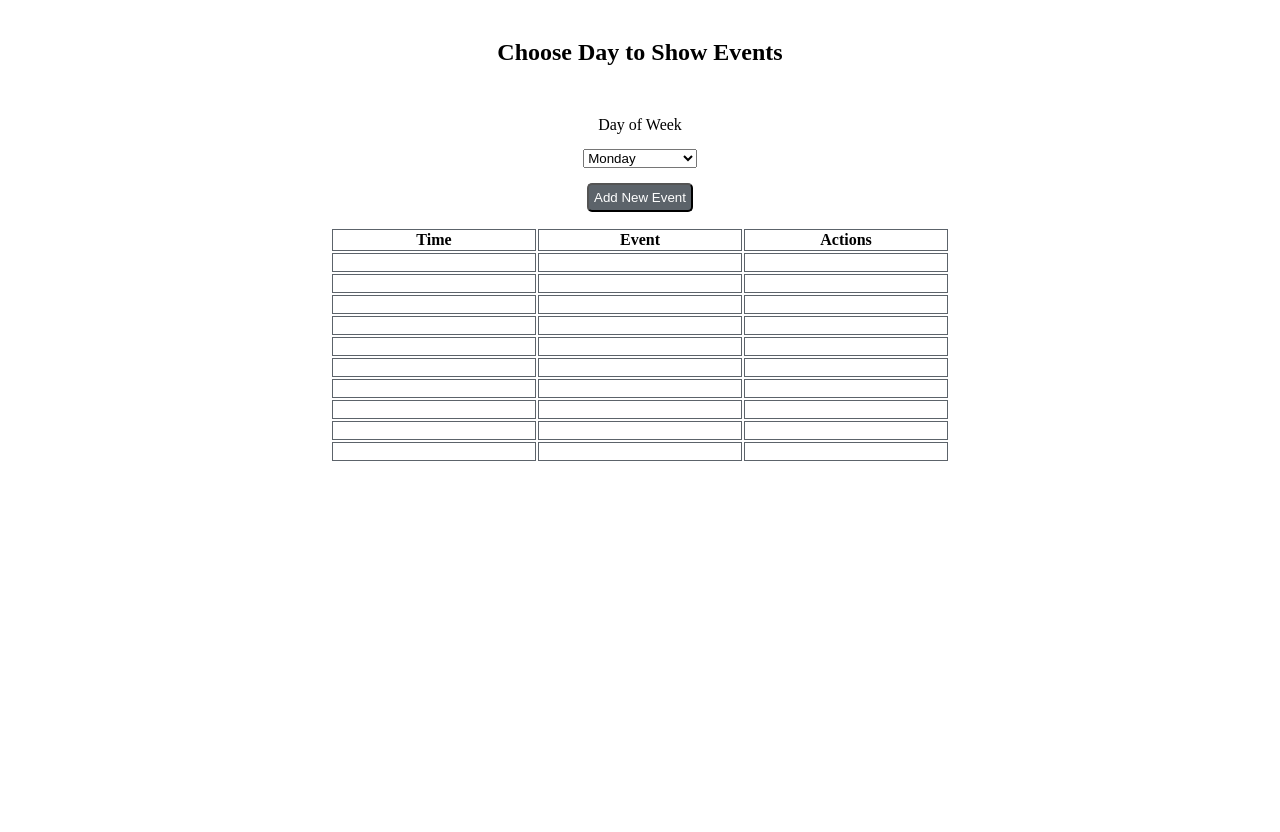
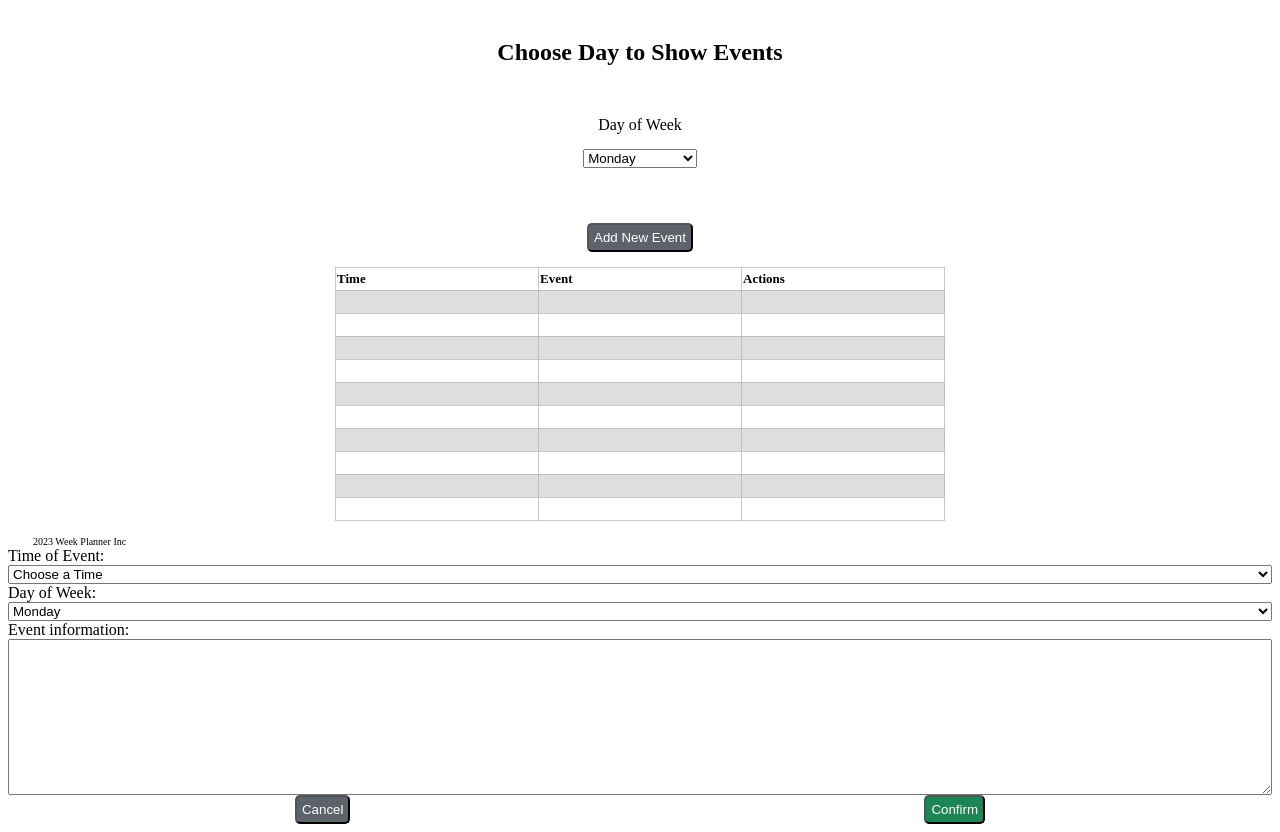
Before and after one commit to khanhnguyenq/week-planner, a plain HTML site: page index.html in a window 1280 px wide. Shown: the part 69-901 px from the top of the page. Before the commit the page ends 800 px from the top, so only its background shows below. Drawn offline with Linux system fonts and the light colour scheme.

Commit message:
added HTML skeleton for modal

```diff
--- a/index.html
+++ b/index.html
@@ -92,6 +92,41 @@
           </tbody>
         </table>
       </div>
+      <footer>2023 Week Planner Inc</footer>
+      <div class="container hidden">
+        <div class="row row-column-modal">
+          <label for="time">Time of Event:</label>
+          <select name="time" id="time">
+            <option value="default">Choose a Time</option>
+            <option value="0600">0600</option>
+            <option value="1000">1000</option>
+            <option value="1400">1400</option>
+            <option value="1800">1800</option>
+            <option value="2200">2200</option>
+            <option value="0200">0200</option>
+          </select>
+        </div>
+        <div class="row row-column-modal">
+        <label for="weekday-modal">Day of Week:</label>
+        <select name="weekday" id="weekday-modal">
+          <option value="monday">Monday</option>
+          <option value="tuesday">Tuesday</option>
+          <option value="wednesday">Wednesday</option>
+          <option value="thursday">Thursday</option>
+          <option value="friday">Friday</option>
+          <option value="saturday">Saturday</option>
+          <option value="sunday">Sunday</option>
+        </select>
+      </div>
+      <div class="row row-column-modal">
+        <label for="information">Event information:</label>
+        <textarea name="information" id="information" cols="30" rows="10"></textarea>
+      </div>
+      <div class="row space-around">
+        <button class="cancel">Cancel</button>
+        <button class="confirm">Confirm</button>
+      </div>
+      </div>
     </div>
     <script src="main.js"></script>
   </body>
--- a/styles.css
+++ b/styles.css
@@ -1,3 +1,7 @@
+/* .hidden {
+  display: none;
+} */
+
 .container {
   width: 100%;
 }
@@ -22,11 +26,53 @@
   background-color: #5c636a;
   border-radius: 5px;
   padding: 5px;
+  margin-top: 40px;
 }
 
 th,
 td {
   width: 200px;
-  height: 15px;
-  border: 1px solid #5c636a;
+  height: 20px;
+  border: 1px solid #b2b2b2b3;
 }
+
+table {
+  border-collapse: collapse;
+}
+
+tbody > tr:nth-child(odd) {
+  background-color: #dedede;
+}
+
+th {
+  font-size: small;
+  text-align: left;
+}
+
+footer {
+  font-size: x-small;
+  padding-left: 25px;
+}
+
+.row-column-modal {
+  flex-direction: column;
+  align-content: left;
+}
+
+.cancel {
+  color: #fff;
+  background-color: #5c636a;
+  border-radius: 5px;
+  padding: 5px;
+}
+
+.confirm {
+  color: #fff;
+  background-color: #1c8755;
+  border-radius: 5px;
+  padding: 5px;
+}
+
+.space-around {
+  justify-content: space-around;
+}
```
